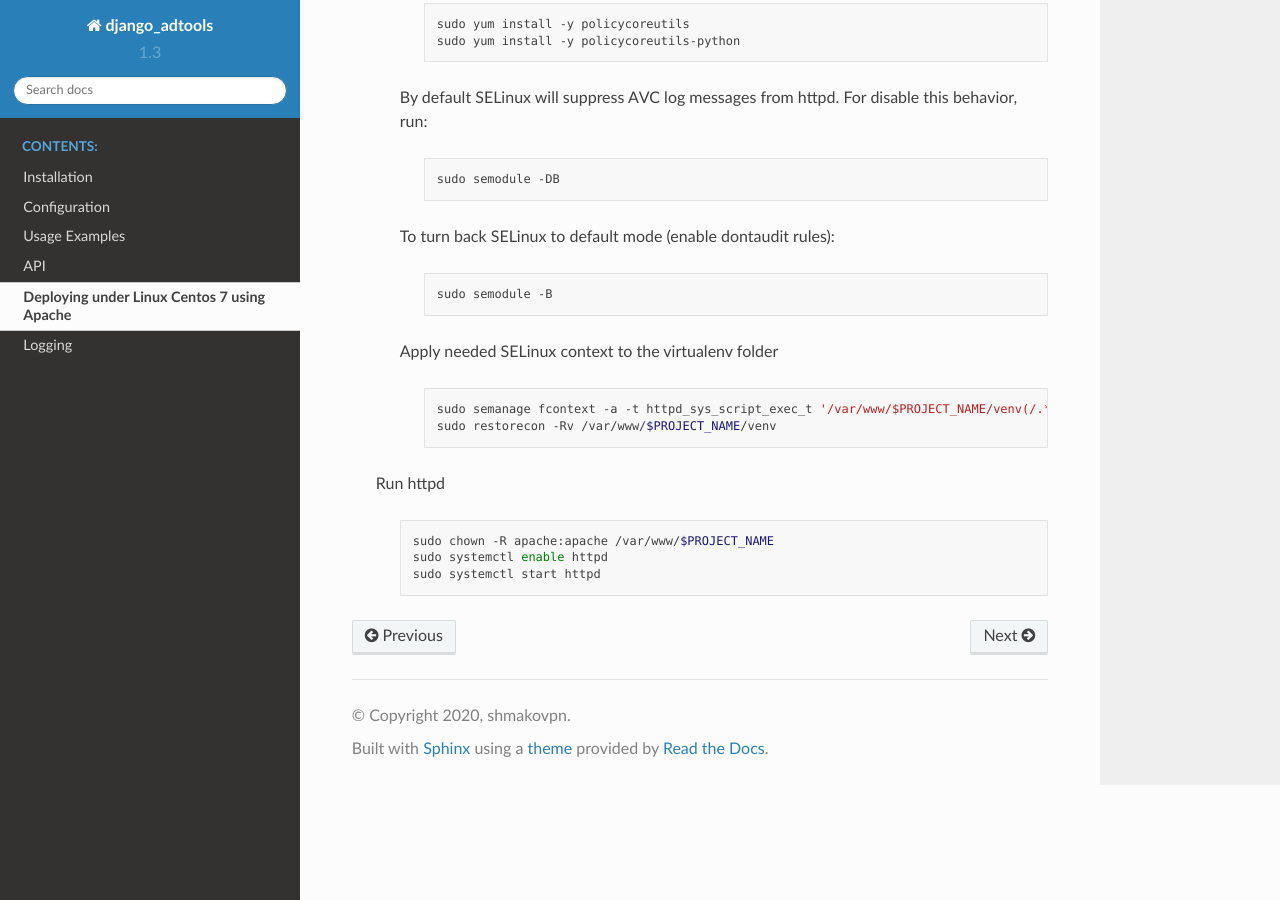
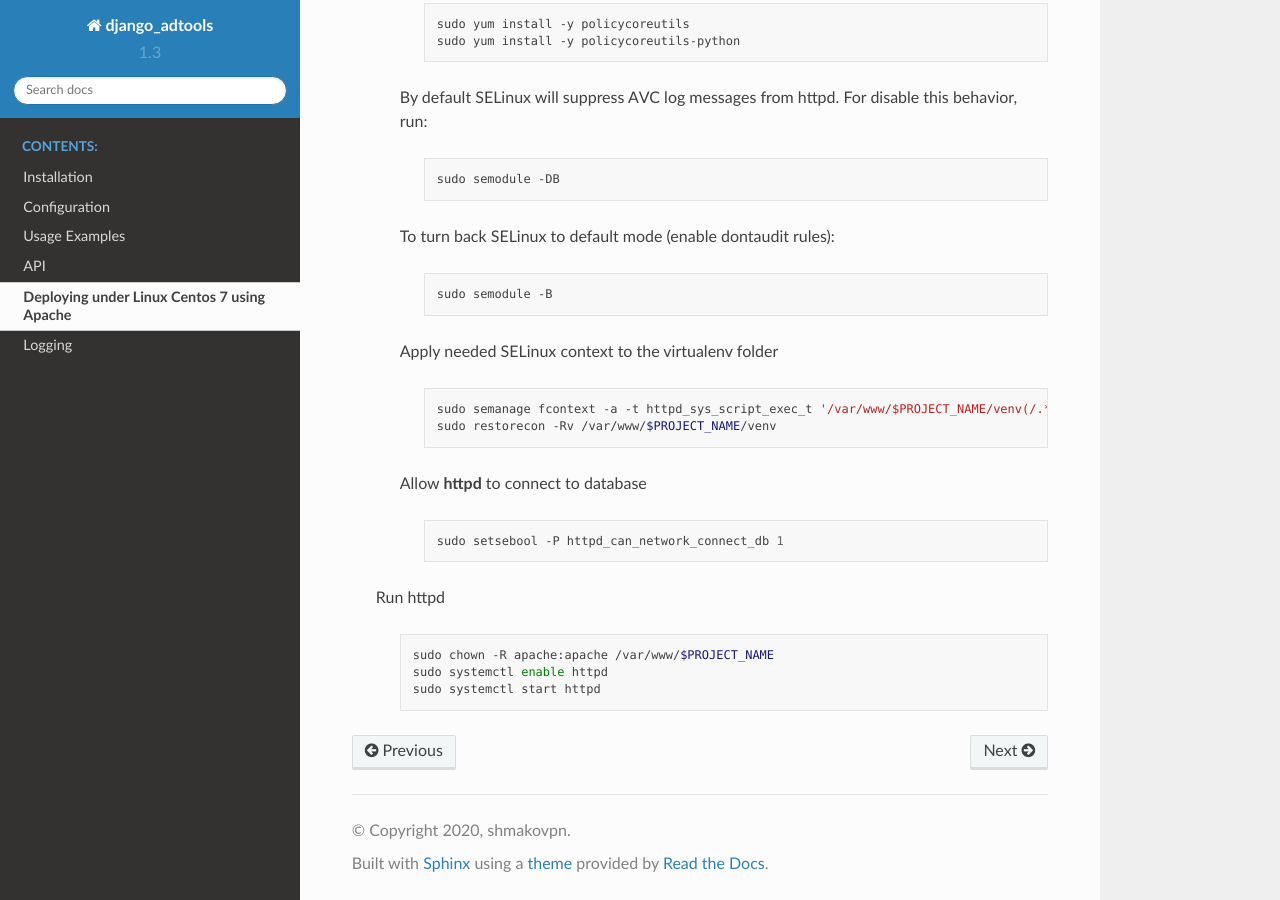
Before and after one commit to shmakovpn/django_adtools, a Sphinx documentation site: the page built from docs/source/centos7.rst, in a window 1280 px wide and 900 px high, scrolled down 2498 px. Built offline with Sphinx 7.4.7 and the Read the Docs theme 2.0.0, drawn with Linux system fonts in a browser that asks for light colours.

Commit message:
Update centos7.rst
solved issue with the connection to a database when SELinux is enabled

```diff
--- a/docs/source/centos7.rst
+++ b/docs/source/centos7.rst
@@ -149,6 +149,12 @@ Deploying under Linux Centos 7 using Apache
     sudo semanage fcontext -a -t httpd_sys_script_exec_t '/var/www/$PROJECT_NAME/venv(/.*)?'
     sudo restorecon -Rv /var/www/$PROJECT_NAME/venv
 
+  Allow **httpd** to connect to database
+
+   .. code-block:: bash
+
+    sudo setsebool -P httpd_can_network_connect_db 1
+
  Run httpd
 
    .. code-block:: bash
```
